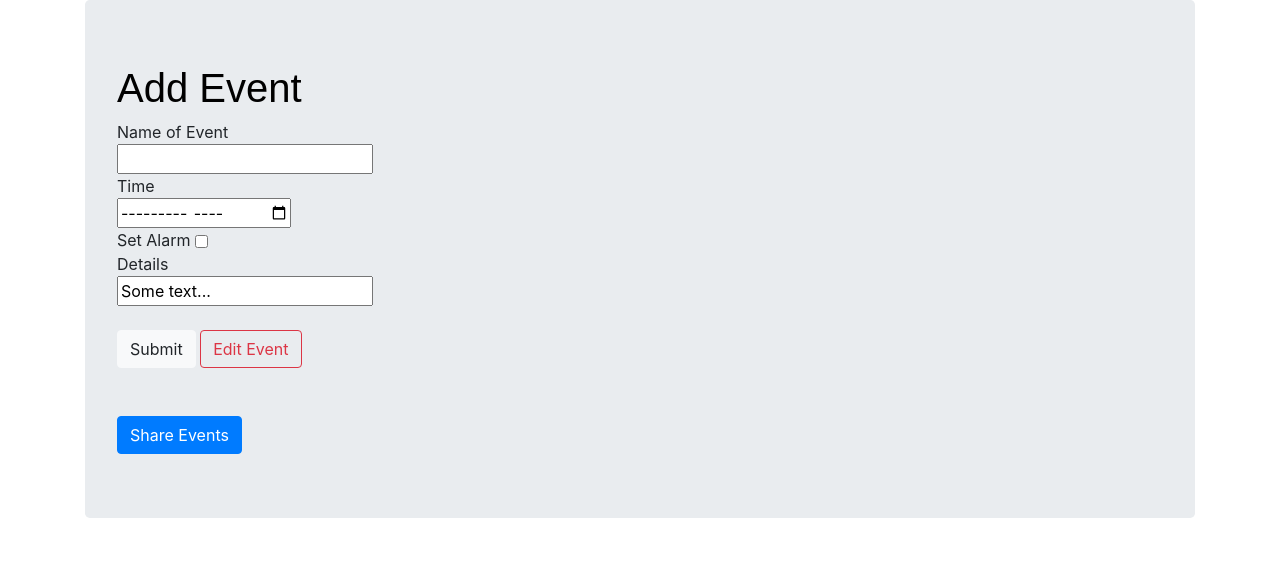
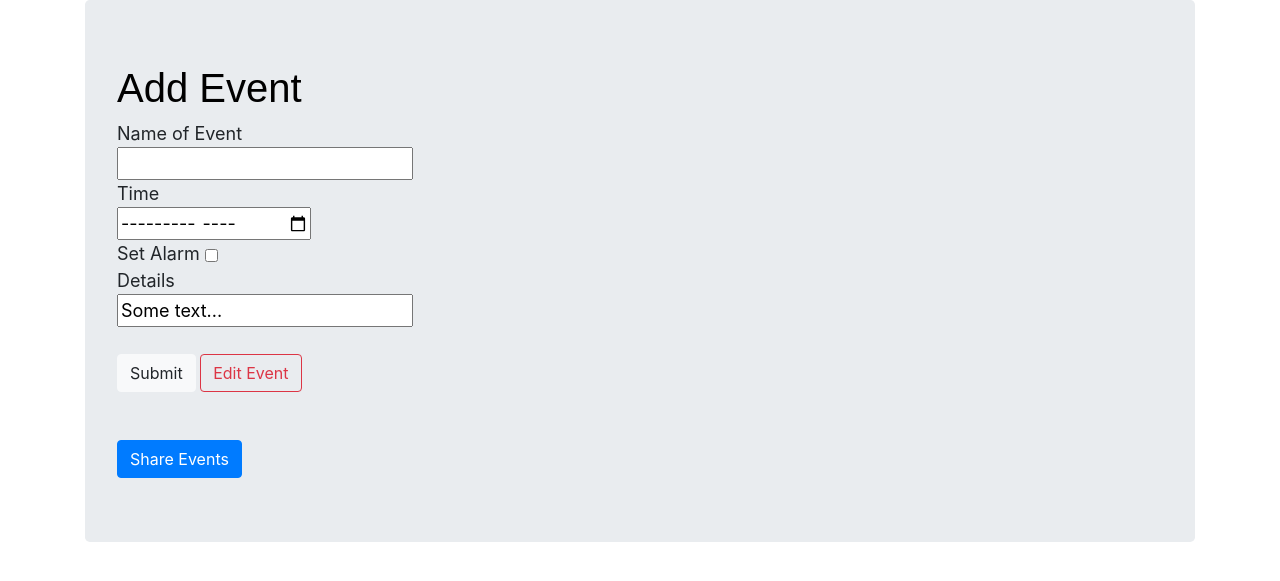
Before and after one commit to danieltran67/All-In-One-Agenda, a Flask app: page /settings in a window 1280 px wide. Shown: the top 581 px of the page. Run offline with Flask 2, Linux system fonts and the light colour scheme; a user stored in the database is signed in; some libraries are stand-ins or nearby versions.

Commit message:
Update settings.css

```diff
--- a/static/settings.css
+++ b/static/settings.css
@@ -1,8 +1,12 @@
 body{
     background-color: black;
+
 }
 h1{
     color: black;
     font-family: Arial;
     font-size: 40px;
 }
+div.size{
+  font-size: 18px
+}
```
